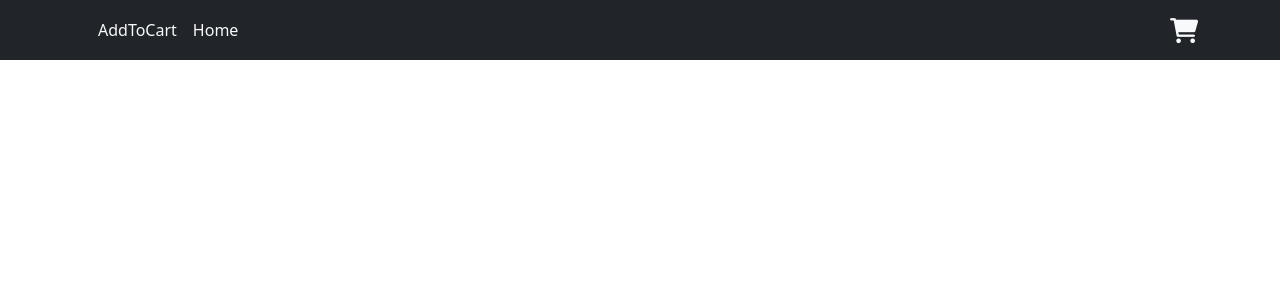
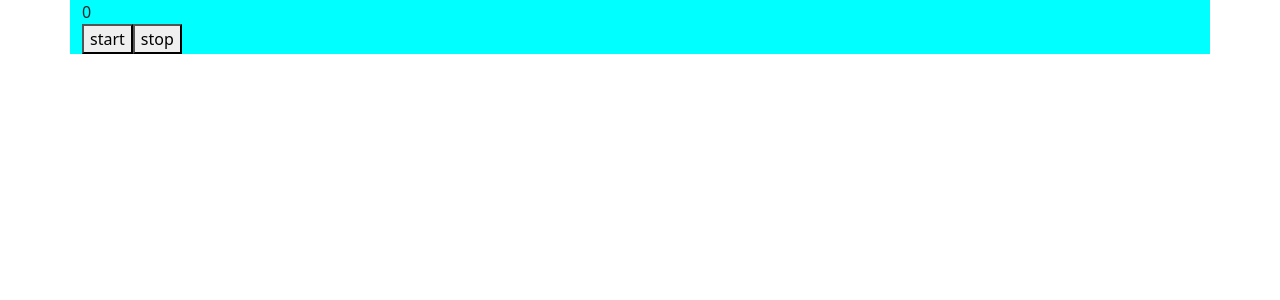
Before and after one commit to Simranjit884/react-redux-cart, a React (Create React App) app: page / in a window 1280 px wide. Shown: the top 300 px of the page. Built offline with nearby package versions, Linux system fonts and the light colour scheme.

Commit message:
componentwillunmount

```diff
--- a/src/App.css
+++ b/src/App.css
@@ -1,4 +1,4 @@
-.App {
+/* .App {
   text-align: center;
 }
 
@@ -35,4 +35,4 @@
   to {
     transform: rotate(360deg);
   }
-}
+} */
--- a/src/App.js
+++ b/src/App.js
@@ -1,11 +1,11 @@
 import "./App.css";
-import Header from "./components/Header";
+import Timer from "./components/Timer";
 import "bootstrap/dist/css/bootstrap.min.css";
 
 function App() {
   return (
     <div>
-      <Header />
+      <Timer />
     </div>
   );
 }
--- a/src/components/Timer.js
+++ b/src/components/Timer.js
@@ -0,0 +1,37 @@
+import classes from "./style.css";
+import { useEffect, useState } from "react";
+
+const Timer = () => {
+  const [count, setCount] = useState(0);
+  const [TimerIsPaused, setTimerIsPaused] = useState(true);
+
+  useEffect(() => {
+    let interval = null;
+    if (!TimerIsPaused) {
+        console.log('inside if');
+      interval = setInterval(() => {
+        setCount(prevCount => prevCount + 1);
+      }, 1000);
+    }
+    else {
+        console.log('inside else');
+      clearInterval(interval);
+    }
+
+    return () => {
+        clearInterval(interval);
+    }
+  }, [TimerIsPaused]);
+
+  return (
+    <div className="container">
+      <span>{count}</span>
+      <div>
+        <button onClick={() => setTimerIsPaused(false)}>start</button>
+        <button onClick={() => setTimerIsPaused(true)}>stop</button>
+      </div>
+    </div>
+  );
+};
+
+export default Timer;
--- a/src/components/style.css
+++ b/src/components/style.css
@@ -1,65 +1,5 @@
-.card_style {
-  cursor: pointer;
-  transition: 0.3s;
+
+
+.container {
+  background-color: aqua;
 }
-
-.smalltrash {
-  display: none;
-}
-
-.card_style:hover {
-  box-shadow: 0 0 5px 2px rgba(0, 0, 0, 0.082);
-}
-
-.iteamsdetails {
-  max-width: 800px;
-  margin: auto;
-  display: flex;
-  justify-content: space-between;
-  align-items: center;
-  box-shadow: 0 0 5px 2px rgba(0, 0, 0, 0.082);
-}
-.items_img {
-  flex: 0.4;
-}
-.items_img img {
-  width: 20rem;
-  border-radius: 5px;
-}
-
-.details {
-  flex: 0.5;
-}
-
-.rating {
-  background-color: green;
-}
-
-@media (max-width: 772px) {
-  .iteamsdetails {
-    flex-direction: column;
-    align-items: center;
-    justify-content: center;
-  }
-}
-
-@media (max-width: 450px) {
-  .smalltrash {
-    display: block;
-  }
-  .largetrash {
-    display: none;
-  }
-  .emptycart_img {
-    margin-right: 50px;
-  }
-  .smallclose {
-    display: none;
-  }
-
-  /* individual iteams details */
-
-  .items_img img {
-    width: 16rem;
-  }
-}
--- a/src/index.css
+++ b/src/index.css
@@ -1,4 +1,4 @@
-body {
+/* body {
   margin: 0;
   font-family: -apple-system, BlinkMacSystemFont, 'Segoe UI', 'Roboto', 'Oxygen',
     'Ubuntu', 'Cantarell', 'Fira Sans', 'Droid Sans', 'Helvetica Neue',
@@ -10,4 +10,4 @@ body {
 code {
   font-family: source-code-pro, Menlo, Monaco, Consolas, 'Courier New',
     monospace;
-}
+} */
```
